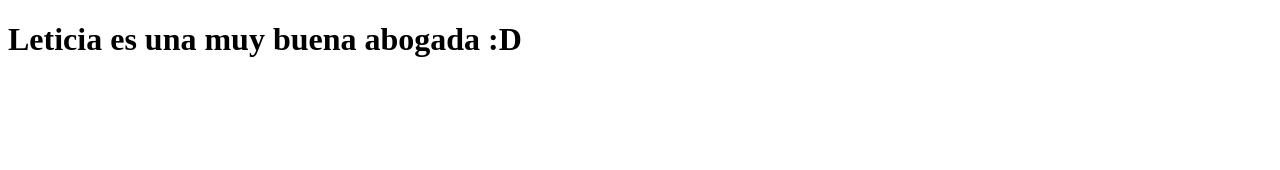
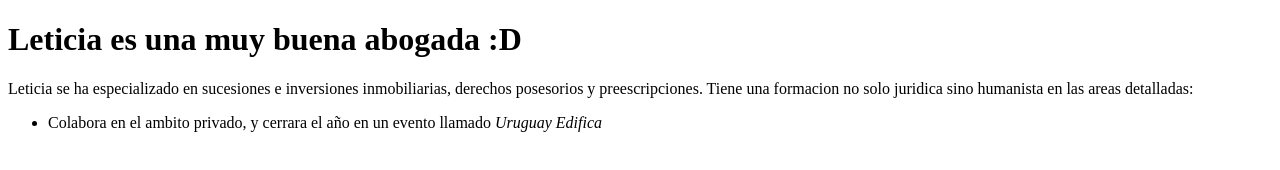
Before and after one commit to JPRomer0/JPRomer0.github.io, a plain HTML site: page proj2/index.html in a window 1280 px wide. Drawn offline with Linux system fonts and the light colour scheme.

Commit message:
pag leti

```diff
--- a/proj2/index.html
+++ b/proj2/index.html
@@ -9,6 +9,13 @@
 
 <body>
     <h1>Leticia es una muy buena abogada :D</h1>
+    <p>Leticia se ha especializado en sucesiones e inversiones inmobiliarias, derechos posesorios y preescripciones.
+        Tiene una formacion no solo juridica sino humanista en las areas detalladas:</p>
+    <ul>
+        <li>
+            Colabora en el ambito privado, y cerrara el año en un evento llamado <em>Uruguay Edifica</em>
+        </li>
+    </ul>
 </body>
 
 </html>
```
